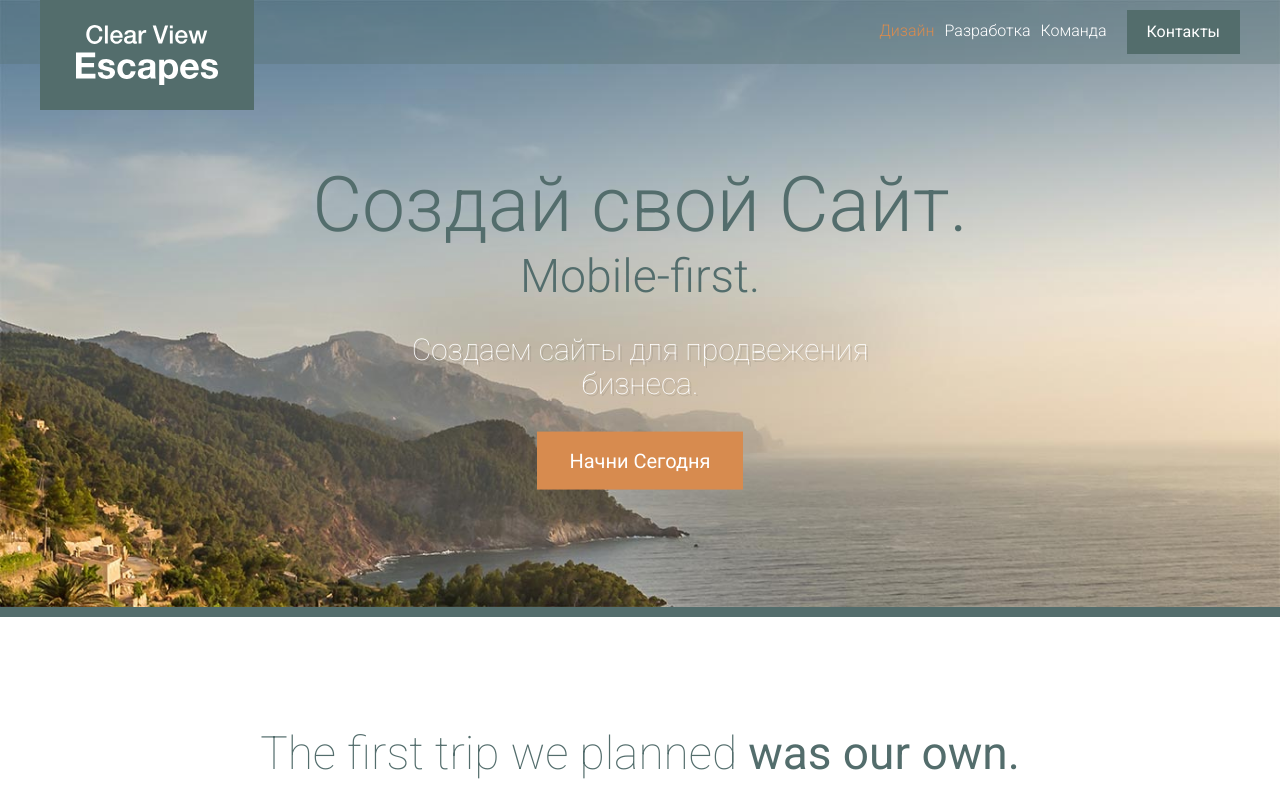
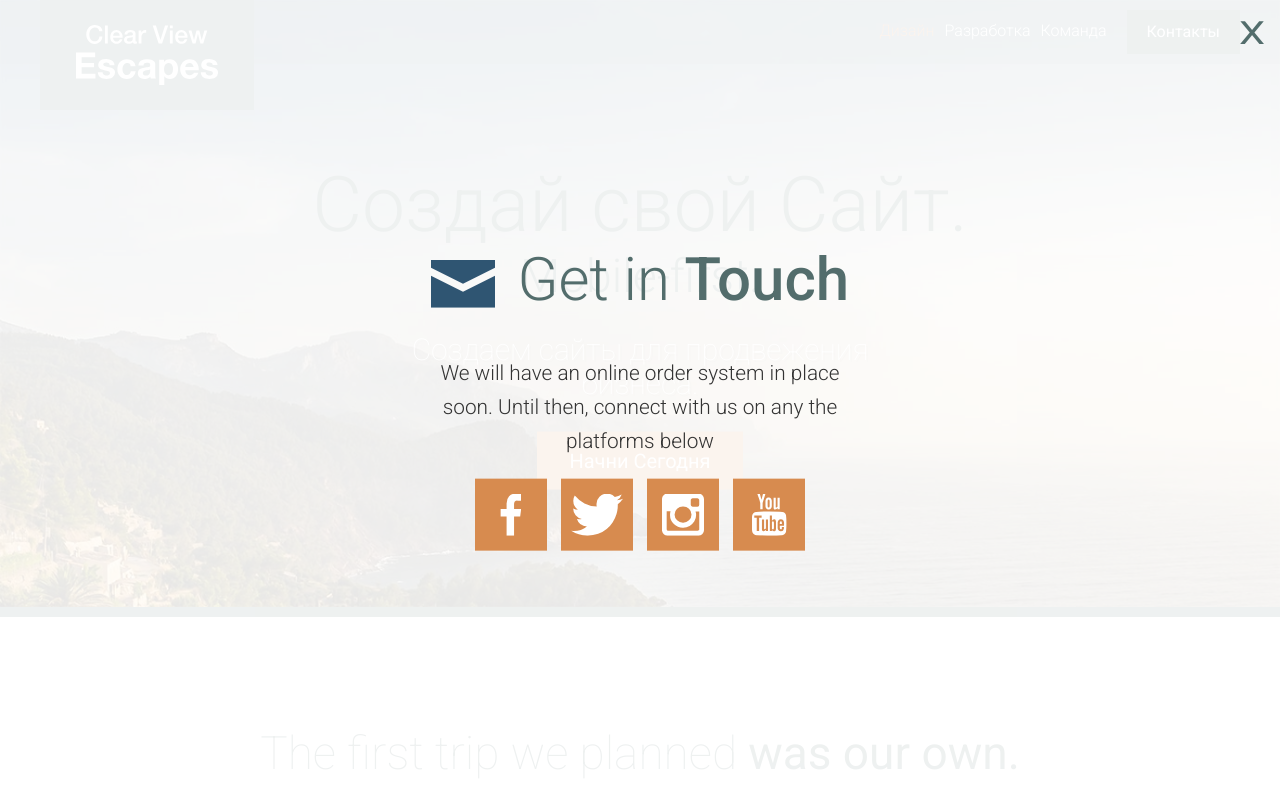
Before and after one commit to SashaShirokov/mobile-first, a website: page app/index.html in a window 1280 px wide. Both pictures are taken after a click on the link "Контакты". Shown: the top 800 px of the page. Drawn offline with Linux system fonts and the light colour scheme.

Commit message:
Completed modal

```diff
--- a/app/assets/scripts/App.js
+++ b/app/assets/scripts/App.js
@@ -2,9 +2,11 @@ import MobileMenu from "./modules/MobileMenu";
 import RevealOnScroll from "./modules/RevealOnScroll";
 import $ from "jquery";
 import StickyHeader from "./modules/StickyHeader";
+import Modal from "./modules/Modal";
 
 var mobileMenu = new MobileMenu();
 var stickyHeader = new StickyHeader();
+var modal = new Modal();
 new RevealOnScroll($(".skill-item-1"), "91%");
 new RevealOnScroll($(".skill-item-2"), "69%");
 new RevealOnScroll($(".skill-item-3"), "81%");
--- /dev/null
+++ b/app/assets/styles/modules/_modal.css
@@ -0,0 +1,52 @@
+.modal {
+	position: fixed;
+	z-index: 5;
+	background-color: rgba(255, 255, 255, 0.9);
+	top: 0;
+	bottom: 0;
+	left: 0;
+	right: 0;
+	opacity: 0;
+	visibility: hidden;
+	transform: scale(1.2);
+	transition: all .3s ease-out;
+
+	&--is-visible {
+		opacity: 1;
+		visibility: visible;
+		transform: scale(1);
+	}
+
+	&__inner {
+		position: absolute;
+		width: 100%;
+		top: 50%;
+		transform: translateY(-50%);
+	}
+
+
+	&__description {
+		text-align: center;
+		font-size: 1.3rem;
+		font-weight: 300;
+		line-height: 1.65;
+
+	}
+
+	&__close {
+		position: absolute;
+		top: 15px;
+		right: 15px;
+		font-size: 2rem;
+		transform: scaleX(1.3);
+		transform-origin: 100% 0;
+		color: $mainGreen;
+		cursor: pointer;
+
+		&:hover {
+			color: $mainOrange;
+
+		}
+
+	}
+}
--- a/app/assets/styles/modules/_section-title.css
+++ b/app/assets/styles/modules/_section-title.css
@@ -5,6 +5,11 @@
 
 	@mixin atSmall {
 		font-size: 3.75rem;
+	}
+
+	&--less-margin {
+		margin-bottom: 1.3rem;
+		margin-top: 0;
 	}
 
 	strong {
--- /dev/null
+++ b/app/assets/styles/modules/_social-icons.css
@@ -0,0 +1,26 @@
+.social-icons {
+	text-align: center;
+
+	&__icon {
+		background-color: $mainOrange;
+		display: inline-block;
+		margin: 0 5px 5px 5px;
+		width: 33%;
+		height: 72px;
+		position: relative;
+
+		@mixin atSmall {
+			width: 72px;
+			margin: 0 5px;
+		}
+
+		.icon {
+			display: block;
+			position: absolute;
+			top: 50%;
+			left: 50%;
+			transform: translate(-50%, -50%);
+
+		}
+	}
+}
--- a/app/assets/styles/modules/_wrapper.css
+++ b/app/assets/styles/modules/_wrapper.css
@@ -8,6 +8,10 @@
 
 	&--medium {
 		max-width: 970px;
+	}
+
+	&--narrow {
+		max-width: 470px;
 	}
 
 	&--no-padding-until-medium {
--- a/app/assets/styles/styles.css
+++ b/app/assets/styles/styles.css
@@ -17,3 +17,5 @@
 @import "modules/_site-footer";
 @import "modules/_primary-nav";
 @import "modules/_reveal-item";
+@import "modules/_modal";
+@import "modules/_social-icons";
--- a/app/index.html
+++ b/app/index.html
@@ -21,7 +21,7 @@
 
       <div class="site-header__menu-content">
         <div class="site-header__btn-container">
-          <a href="#" class="btn">Контакты</a>
+          <a href="#" class="btn open-modal">Контакты</a>
         </div>
         <nav class="primary-nav primary-nav--pull-right">
           <ul>
@@ -46,7 +46,7 @@
         <h1 class="banner__title">Создай свой Сайт.</h1>
         <h2 class="banner__subtitle">Mobile-first.</h2>
         <p class="banner__description">Создаем сайты для продвежения бизнеса.</p>
-        <p><a href="#" class="btn btn--orange btn--large">Начни Сегодня</a></p>
+        <p><a href="#" class="btn btn--orange btn--large open-modal">Начни Сегодня</a></p>
       </div>
     </div>
   </div>
@@ -156,10 +156,26 @@
 
   <footer class="site-footer">
     <div class="wrapper">
-      <p><span class="site-footer__text">Copyright &copy; 2016 Clear View Escapes. All rights reserved.</span> <a href="#" class="btn btn--orange">Get in Touch</a></p>
+      <p><span class="site-footer__text">Copyright &copy; 2016 Clear View Escapes. All rights reserved.</span> <a href="#" class="btn btn--orange open-modal">Get in Touch</a></p>
     </div>
+  </footer>
 
-  </footer>
+  <div class="modal">
+    <div class="modal__inner">
+      <h2 class="section-title section-title--green section-title--less-margin"> <span class="icon icon--mail section-title__icon"></span> Get in <strong>Touch</strong></h2>
+      <div class="wrapper wrapper--narrow">
+        <p class="modal__description">We will have an online order system in place soon. Until then, connect with us on any the platforms below</p>
+      </div>
+
+      <div class="social-icons">
+        <a href="#" class="social-icons__icon"><span class="icon icon--facebook"></span></a>
+        <a href="#" class="social-icons__icon"><span class="icon icon--twitter"></span></a>
+        <a href="#" class="social-icons__icon"><span class="icon icon--instagram"></span></a>
+        <a href="#" class="social-icons__icon"><span class="icon icon--youtube"></span></a>
+      </div>
+    </div>
+    <div class="modal__close">X</div>
+  </div>
 
   <script src="/temp/scripts/App.js"></script>
 
--- a/app/temp/styles/styles.css
+++ b/app/temp/styles/styles.css
@@ -588,6 +588,10 @@ a {
   max-width: 970px;
 }
 
+.wrapper--narrow {
+  max-width: 470px;
+}
+
 .wrapper--no-padding-until-medium {
   padding-left: 0;
   padding-right: 0;
@@ -1072,6 +1076,11 @@ a {
   }
 }
 
+.section-title--less-margin {
+  margin-bottom: 1.3rem;
+  margin-top: 0;
+}
+
 .section-title strong {
   font-weight: 500;
 }
@@ -1383,3 +1392,88 @@ Instead edit gulp/templates/sprite */
   -webkit-transform: scale(1);
           transform: scale(1);
 }
+
+.modal {
+	position: fixed;
+	z-index: 5;
+	background-color: rgba(255, 255, 255, 0.9);
+	top: 0;
+	bottom: 0;
+	left: 0;
+	right: 0;
+	opacity: 0;
+	visibility: hidden;
+	-webkit-transform: scale(1.2);
+	        transform: scale(1.2);
+	-webkit-transition: all .3s ease-out;
+	transition: all .3s ease-out;
+}
+
+.modal--is-visible {
+  opacity: 1;
+  visibility: visible;
+  -webkit-transform: scale(1);
+          transform: scale(1);
+}
+
+.modal__inner {
+  position: absolute;
+  width: 100%;
+  top: 50%;
+  -webkit-transform: translateY(-50%);
+          transform: translateY(-50%);
+}
+
+.modal__description {
+  text-align: center;
+  font-size: 1.3rem;
+  font-weight: 300;
+  line-height: 1.65;
+}
+
+.modal__close {
+  position: absolute;
+  top: 15px;
+  right: 15px;
+  font-size: 2rem;
+  -webkit-transform: scaleX(1.3);
+          transform: scaleX(1.3);
+  -webkit-transform-origin: 100% 0;
+          transform-origin: 100% 0;
+  color: #536d6c;
+  cursor: pointer;
+}
+
+.modal__close:hover {
+  color: #d78b4f;
+}
+
+.social-icons {
+	text-align: center;
+}
+
+.social-icons__icon {
+  background-color: #d78b4f;
+  display: inline-block;
+  margin: 0 5px 5px 5px;
+  width: 33%;
+  height: 72px;
+  position: relative;
+}
+
+@media (min-width: 530px) {
+
+  .social-icons__icon {
+    width: 72px;
+    margin: 0 5px;
+  }
+}
+
+.social-icons__icon .icon {
+  display: block;
+  position: absolute;
+  top: 50%;
+  left: 50%;
+  -webkit-transform: translate(-50%, -50%);
+          transform: translate(-50%, -50%);
+}
```
Also changed, not shown: app/assets/scripts/modules/Modal.js (added, +39 -0 lines), app/temp/scripts/App.js.
